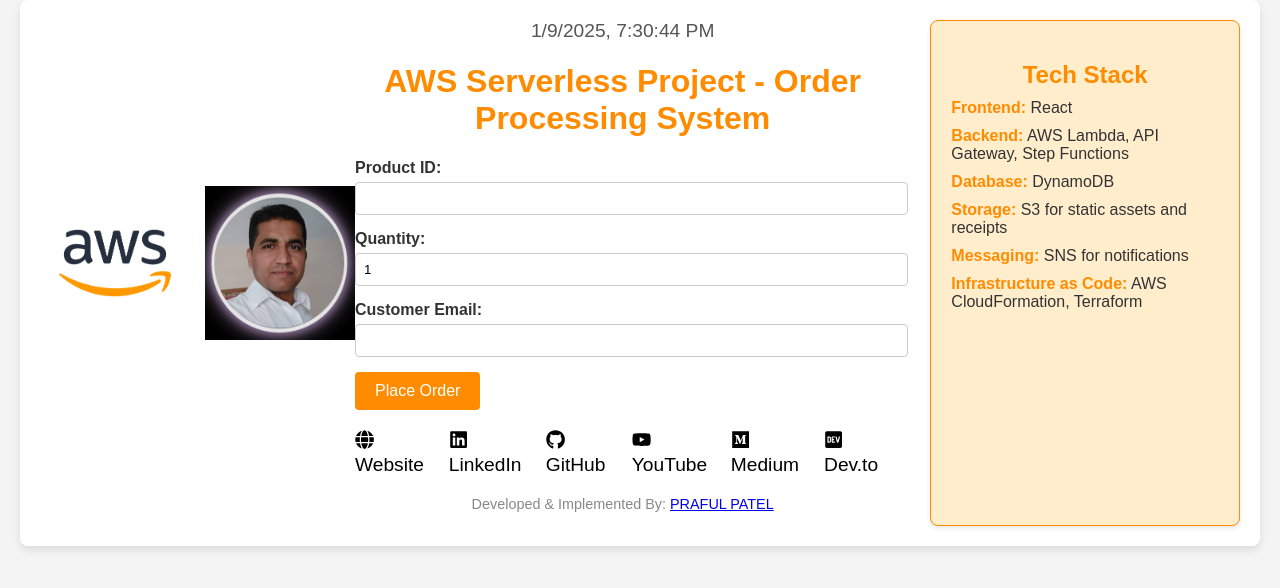
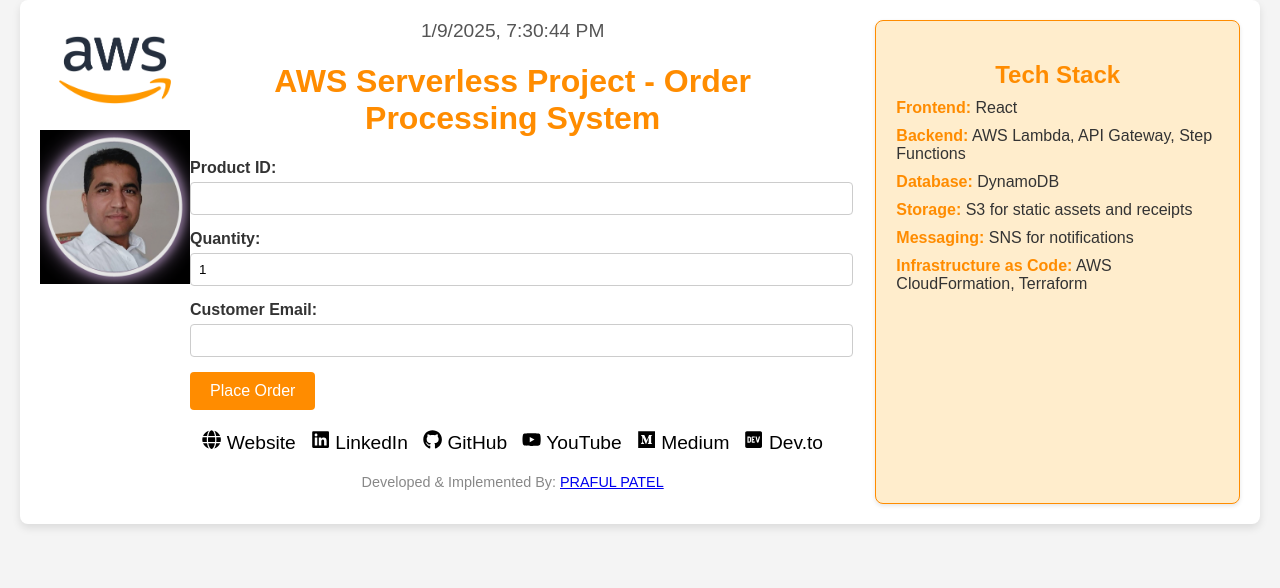
Before and after one commit to prafulpatel16/aws-order-proccessing-system, a React (Create React App) app in the folder frontend/: page / in a window 1280 px wide. Shown: the top 588 px of the page. Built offline with nearby package versions, Linux system fonts and the light colour scheme.

Commit message:
fixed frontend9

```diff
--- a/frontend/src/App.js
+++ b/frontend/src/App.js
@@ -71,7 +71,7 @@
   return (
     <div className="order-form-container">
       {/* Logo Section */}
-      <div className="logo-container">
+      <div className="logo-container-vertical">
         <img src={awsLogo} alt="AWS Logo" className="logo aws-logo" />
         <img src={prafulLogo} alt="Praful Logo" className="logo praful-logo" />
       </div>
--- a/frontend/src/OrderForm.css
+++ b/frontend/src/OrderForm.css
@@ -5,19 +5,17 @@
   padding: 0;
 }
 
-.logo-container {
+.logo-container-vertical {
   display: flex;
-  justify-content: center; /* Center align the logos */
-  align-items: center;
-  gap: 15px; /* Add space between the logos */
+  flex-direction: column; /* Make the logos stack vertically */
+  align-items: center; /* Center align the logos */
   margin-bottom: 20px;
 }
 
 .logo {
   max-width: 150px;
-  height: auto;
+  margin-bottom: 10px; /* Add space between the logos */
 }
-
 
 .order-form-container {
   display: flex;
```
